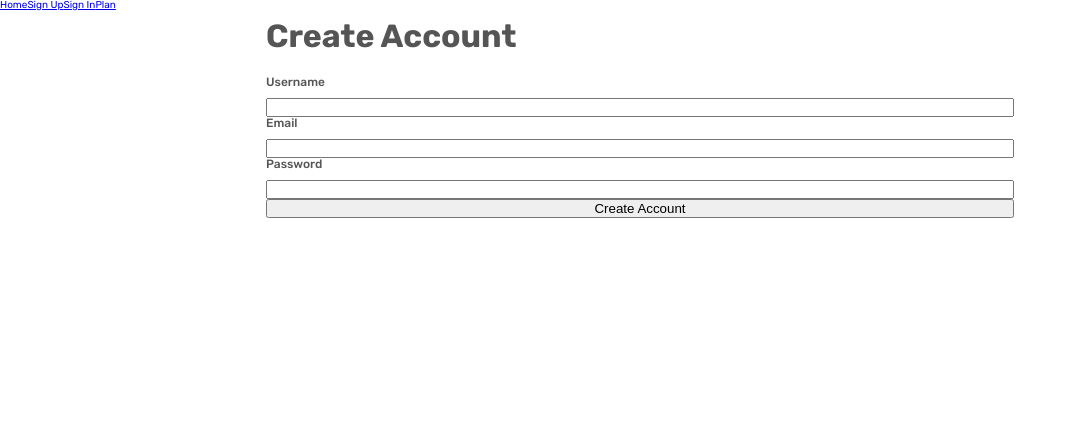
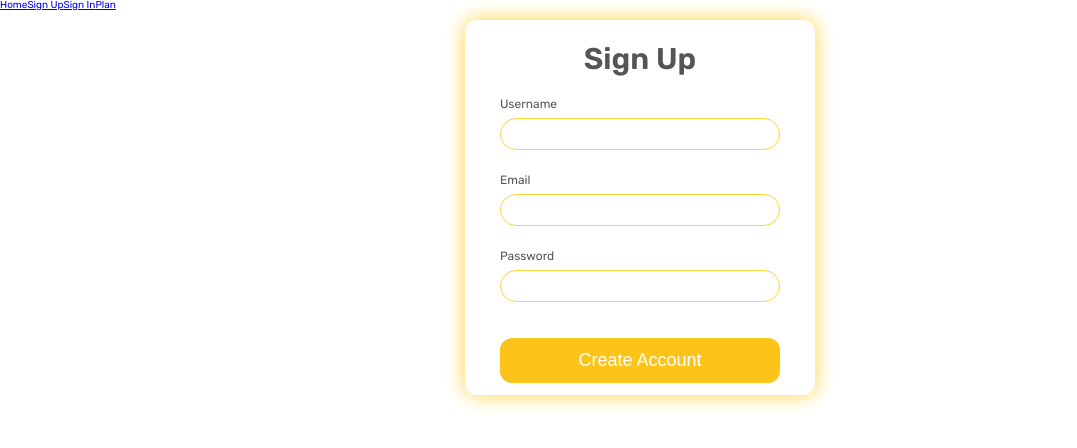
Before and after one commit to tjfranks02/social-network, a React app in the folder client/: page /signup in a window 1280 px wide. Shown: the whole page, without its empty margins (0-1077 px from the left). Built offline with nearby package versions, Linux system fonts and the light colour scheme.

Commit message:
Fully finished signup box styling. Pretty ugly to be honest but it'll definitely do for now.

```diff
--- a/client/src/components/auth/SignUp.js
+++ b/client/src/components/auth/SignUp.js
@@ -33,7 +33,7 @@ const SignUp = (props) => {
 
   return (
     <div className='signup-box'>
-      <span className='create-account-span'>Create Account</span>
+      <span className='create-account-span'>Sign Up</span>
       <form
         onSubmit={(evnt) => onSignUp(evnt)}
         className='signup-form'
@@ -44,6 +44,7 @@ const SignUp = (props) => {
             type='text'
             value={username}
             name='username'
+            className='signup-input'
             onChange={evnt => setUsername(evnt.target.value)}
           />
         </div>
@@ -53,6 +54,7 @@ const SignUp = (props) => {
             type='email'
             value={email}
             name='email'
+            className='signup-input'
             onChange={evnt => setEmail(evnt.target.value)}
           />
         </div>
@@ -62,10 +64,11 @@ const SignUp = (props) => {
             type='password'
             value={password}
             name='password'
+            className='signup-input'
             onChange={evnt => setPassword(evnt.target.value)}
           />
         </div>
-        <button>Create Account</button>
+        <button className='signup-button'>Create Account</button>
         {errorMSG}
       </form>
     </div>
--- a/client/src/styling/style.css
+++ b/client/src/styling/style.css
@@ -27,26 +27,52 @@ SIGNUP COMPONENT
 .signup-form {
   display: flex;
   flex-direction: column;
+  gap: 2.4rem;
 }
 
 .input-box {
   display: flex;
+  width: 80%;
+  margin: auto;
   flex-direction: column;
-
 }
 
 .create-account-span {
-  display: inline-block;
-  font-weight: 700;
-  font-size: 3.2rem;
+  display: table;
+  font-weight: 600;
+  font-size: 3.0rem;
+  margin: 0 auto;
   padding-bottom: 2.4rem;
+  padding-top: 2.4rem;
 }
 
 form label {
-  font-weight: 500;
+  font-weight: 400;
   font-size: 1.2rem;
-  padding-bottom: 1rem;
+  padding-bottom: 0.8rem;
 }
 
 .signup-box {
+  margin: auto;
+  max-width: 35rem;
+  border-radius: 1.2rem;
+  box-shadow: 0rem 0rem 2rem 0.01rem #ffd43b;
 }
+
+.signup-button {
+  display: block;
+  background-color: #fcc419;
+  border: none;
+  font-size: 1.8rem;
+  border-radius: 1.2rem;
+  margin: 1.2rem auto;
+  width: 80%;
+  color: white;
+  padding: 1.2rem 0;
+}
+
+.signup-input {
+  height: 3.2rem;
+  border: 0.15rem solid #ffd43b;
+  border-radius: 2.4rem;
+}
```
